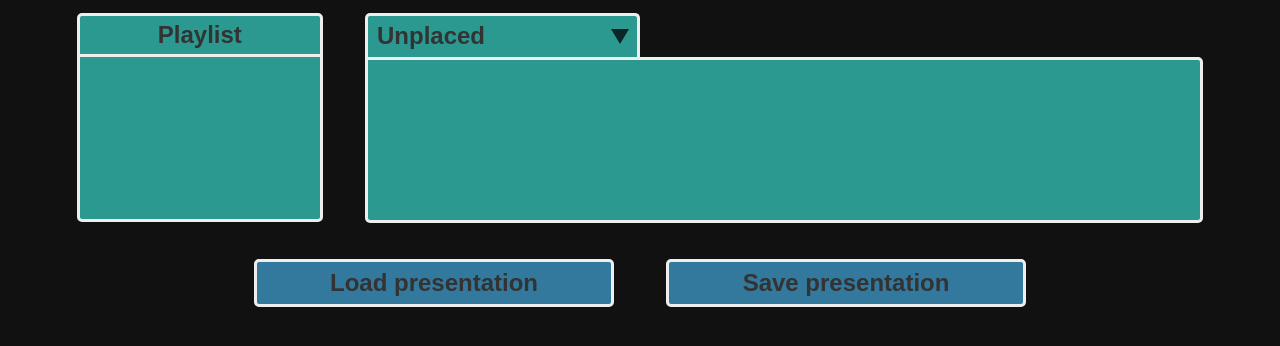
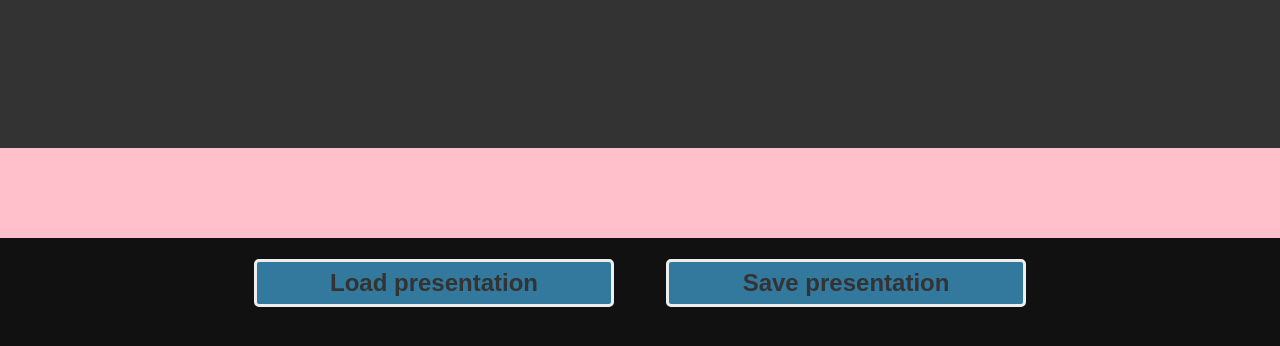
Before and after one commit to hujon/wossm, a plain HTML site: page index.html in a window 1280 px wide. Both pictures are taken after a click on the button "Play presentation". Shown: the part 562-908 px from the top of the page. Drawn offline with Linux system fonts and the light colour scheme; some packages are replaced by stand-ins of ours.

Commit message:
Map marker labels, propagation of place name change, play triggers full-screen

```diff
--- a/index.html
+++ b/index.html
@@ -13,9 +13,11 @@
 		<link rel="stylesheet" href="styles/QueryWindows.css" />
 		<link rel="stylesheet" href="styles/visualiser.css" />
 		<link rel="stylesheet" href="styles/media_lists.css" />
+		<link rel="stylesheet" href="styles/slideshow.css" />
 
 		<script type="text/javascript" src="scripts/jquery-1.8.3.js"></script>
 		<script type="text/javascript" src="https://maps.googleapis.com/maps/api/js?sensor=false"></script>
+		<script type="text/javascript" src="scripts/markerwithlabel_packed.js"></script>
 		<script type="text/javascript" src="scripts/main.js"></script>
 		<script type="text/javascript" src="scripts/Slideshow.js"></script>
 		<script type="text/javascript" src="scripts/QueryWindows.js"></script>
--- a/scripts/Slideshow.js
+++ b/scripts/Slideshow.js
@@ -94,11 +94,13 @@ var Place = Obj.create({
   },
   displayOnMap  : function(lat, lng)
   {
-    return new google.maps.Marker({
+    return new MarkerWithLabel({
       draggable : true,
-      labelText: 'test',
       position : new google.maps.LatLng(lat, lng),
-      map : this.map
+      map : this.map,
+      labelContent: this.name,
+      labelAnchor: new google.maps.Point(this.name.length*4 + 5,55),
+      labelClass: "marker_label"
     });
   },
   displayPlace  : function()
@@ -111,6 +113,8 @@ var Place = Obj.create({
 
     $('<input type="text" />').val(this.name).change( function() {
       _this.name = this.value;
+      _this.selectEntry.text(this.value);
+      _this.marker.set('labelContent', this.value);
     }).appendTo(container);
 
     var droparea = $('<div />', {
@@ -207,5 +211,11 @@ var Slideshow = {
     for(var i=0; i<this.unPlaced.length; i++) {
       this.unPlaced[i].display();
     }
+  },
+  play : function() {
+    $('body').css('overflow', 'hidden');
+    var bg = $('<div id="slideshow-bg" />').appendTo('body');
+    Obj.fullScreen(bg[0]);
+    var cnt = $('<div id="slideshow-controllers" />').appendTo(bg);
   }
 } // var Slideshow
--- a/scripts/main.js
+++ b/scripts/main.js
@@ -50,8 +50,33 @@ var Obj = {
     }
 
     return retval;
-  } // extend: function(orig, prototype)
-
+  }, // extend: function(orig, prototype)
+  pfx: ["webkit", "moz", "ms", "o", ""],
+  runPrefixMethod: function(obj, method) {
+    var p = 0, m, t;
+    while (p < this.pfx.length && !obj[m]) {
+      m = method;
+      if (this.pfx[p] == "") {
+        m = m.substr(0,1).toLowerCase() + m.substr(1);
+      }
+      m = this.pfx[p] + m;
+      t = typeof obj[m];
+      if (t != "undefined") {
+        this.pfx = [this.pfx[p]];
+        return (t == "function" ? obj[m]() : obj[m]);
+      }
+      p++;
+    }
+  },
+  fullScreen: function(obj) {
+    this.runPrefixMethod(obj, "RequestFullScreen");
+  },
+  cancelFullScreen: function() {
+    this.runPrefixMethod(document, "CancelFullScreen");
+  },
+  isFullScreen: function() {
+    return this.runPrefixMethod(document, "FullScreen") || this.runPrefixMethod(document, "IsFullScreen");
+  }
 }; // var Obj
 
 
@@ -81,3 +106,9 @@ $('#placeSelector').ready( function() {
     }
   });
 });
+
+$('button[name="play"]').ready(function() {
+  $('button[name="play"]').click(function() {
+    Slideshow.play();
+  });
+});
--- /dev/null
+++ b/styles/slideshow.css
@@ -0,0 +1,30 @@
+#slideshow-bg
+{
+  margin: 0;
+  padding: 0;
+
+  position: fixed;
+  top: 0;
+  left: 0;
+
+  height: 100%;
+  width: 100%;
+
+  background-color: #333;
+
+  z-index: 666;
+}
+
+#slideshow-controllers
+{
+  position: fixed;
+  bottom: 0;
+  left: 0;
+
+  height: 5em;
+  width: 100%;
+
+  font-size: large;
+
+  background: pink;
+}
--- a/styles/visualiser.css
+++ b/styles/visualiser.css
@@ -25,6 +25,23 @@ div#map
 	background-color: grey;
 
 	float: left;
+}
+
+.marker_label
+{
+  padding: .2em .5em;
+
+  opacity: 0.75;
+
+  text-align: center;
+  white-space: nowrap;
+
+  background-color: white;
+
+  border-radius: .2em;
+
+  font-size: 11px;
+  font-weight: bold;
 }
 
 div#add_place
```
Also changed, not shown: scripts/markerwithlabel_packed.js (added, +1 -0 lines).
